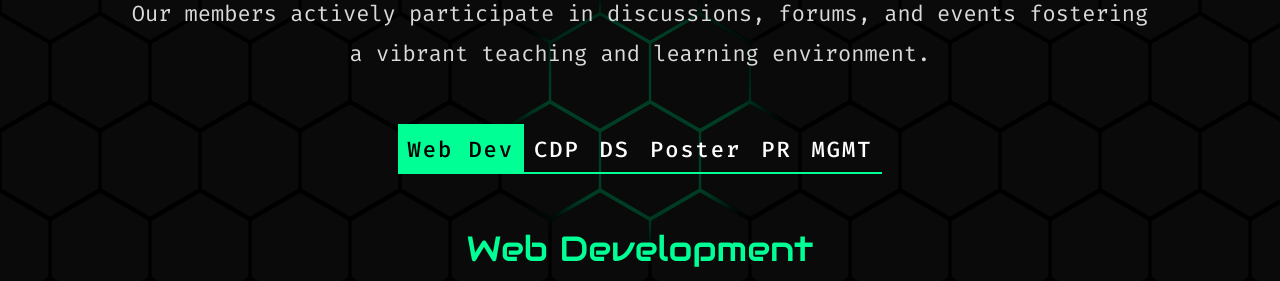
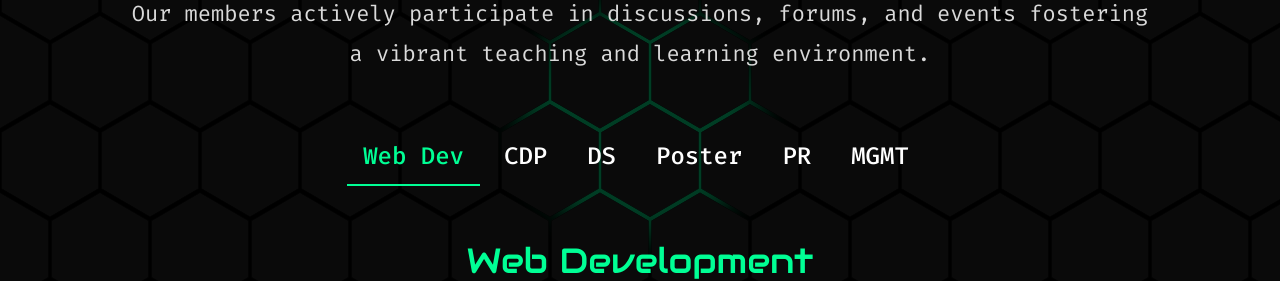
Before and after one commit to Hackerspace2023/Hackerspace-Portfolio, a React (Vite) app: page /members in a window 1280 px wide. Shown: the part 281-562 px from the top of the page. Built offline with nearby package versions, Linux system fonts and the light colour scheme.

Commit message:
merge conflict resolved

```diff
--- a/src/components/Category/MembersCategory.jsx
+++ b/src/components/Category/MembersCategory.jsx
@@ -22,83 +22,27 @@ const MembersCategory = ({ data, renderComponet }) => {
       setLoading(false);
     }, 800);
   }, [selectedOption]);
-  // console.log(members);
-
-  // console.log(members);
   return (
     <>
       <section className="categorySecion">
-        {/* <div className="categoryOptions membersOptions"> */}
         <div class=" text-2xl  font-medium text-center text-white mr-auto ml-auto w-fit">
           <ul class="flex flex-wrap -mb-px">
-            {/* <li class="me-2">
-              <a
-                href="#"
-                class="inline-block p-4 border-b-2 border-transparent rounded-t-lg hover:text-gray-600 hover:border-gray-300 dark:hover:text-gray-300"
-              >
-                Profile
-              </a>
-            </li>
-            <li class="me-2">
-              <a
-                href="#"
-                class="inline-block p-4 text-blue-600 border-b-2 border-blue-600 rounded-t-lg active dark:text-blue-500 dark:border-blue-500"
-                aria-current="page"
-              >
-                Dashboard
-              </a>
-            </li>
-            <li class="me-2">
-              <a
-                href="#"
-                class="inline-block p-4 border-b-2 border-transparent rounded-t-lg hover:text-gray-600 hover:border-gray-300 dark:hover:text-gray-300"
-              >
-                Settings
-              </a>
-            </li>
-            <li class="me-2">
-              <a
-                href="#"
-                class="inline-block p-4 border-b-2 border-transparent rounded-t-lg hover:text-gray-600 hover:border-gray-300 dark:hover:text-gray-300"
-              >
-                Contacts
-              </a>
-            </li> */}
             {infoData.map((ele, index) => (
-            <div className={`categoryOptionItem membersCategory ${ele.title === selectedOption ? 'active' : ''}`} key={index} onClick={()=>handleOptionClick(ele,index)}>
-              {ele.shortForm}
-            </div>
-          ))}
+              <li class="me-2">
+                <div
+                  class={`inline-block p-4 pb-3 border-b-2 border-transparent rounded-t-lg ${ele.title === selectedOption ? "text-primary border-b-primary" : "text-white"} hover:border-primary  hover:text-primary cursor-pointer`}
+                  aria-current="page"
+                  key={index}
+                  onClick={() => handleOptionClick(ele, index)}
+                >
+                  {ele.shortForm}
+                </div>
+              </li>
+            ))}
           </ul>
         </div>
-
-        {/* {infoData.map((ele, index) => (
-            <div className={`categoryOptionItem membersCategory ${ele.title === selectedOption ? 'active' : ''}`} key={index} onClick={()=>handleOptionClick(ele,index)}>
-              {ele.shortForm}
-            </div>
-          ))} */}
-        {/* </div> */}
         <h2 className="categoryTitle">{infoTitle.title}</h2>
         <div className="categoryCardSection">
-          {/* <div role="status">
-            <svg
-              aria-hidden="true"
-              class="w-20 h-20 text-gray-200 animate-spin dark:text-gray-800 fill-primary"
-              viewBox="0 0 100 101"
-              fill="none"
-              xmlns="http://www.w3.org/2000/svg"
-            >
-              <path
-                d="M100 50.5908C100 78.2051 77.6142 100.591 50 100.591C22.3858 100.591 0 78.2051 0 50.5908C0 22.9766 22.3858 0.59082 50 0.59082C77.6142 0.59082 100 22.9766 100 50.5908ZM9.08144 50.5908C9.08144 73.1895 27.4013 91.5094 50 91.5094C72.5987 91.5094 90.9186 73.1895 90.9186 50.5908C90.9186 27.9921 72.5987 9.67226 50 9.67226C27.4013 9.67226 9.08144 27.9921 9.08144 50.5908Z"
-                fill="currentColor"
-              />
-              <path
-                d="M93.9676 39.0409C96.393 38.4038 97.8624 35.9116 97.0079 33.5539C95.2932 28.8227 92.871 24.3692 89.8167 20.348C85.8452 15.1192 80.8826 10.7238 75.2124 7.41289C69.5422 4.10194 63.2754 1.94025 56.7698 1.05124C51.7666 0.367541 46.6976 0.446843 41.7345 1.27873C39.2613 1.69328 37.813 4.19778 38.4501 6.62326C39.0873 9.04874 41.5694 10.4717 44.0505 10.1071C47.8511 9.54855 51.7191 9.52689 55.5402 10.0491C60.8642 10.7766 65.9928 12.5457 70.6331 15.2552C75.2735 17.9648 79.3347 21.5619 82.5849 25.841C84.9175 28.9121 86.7997 32.2913 88.1811 35.8758C89.083 38.2158 91.5421 39.6781 93.9676 39.0409Z"
-                fill="currentFill"
-              />
-            </svg>
-            <span class="sr-only">Loading...</span>
-          </div> */}
           {loading ? (
             <div role="status">
               <svg
@@ -124,10 +68,6 @@ const MembersCategory = ({ data, renderComponet }) => {
               <Fragment key={index}>{renderComponet(ele)}</Fragment>
             ))
           )}
-
-          {/* {selectedMembers.map((ele, index) => (
-            <Fragment key={index}>{renderComponet(ele)}</Fragment>
-          ))} */}
         </div>
       </section>
     </>
--- a/src/css/Members.css
+++ b/src/css/Members.css
@@ -18,6 +18,7 @@
 .membersCategory{
   /* background-color: red; */
   min-width: fit-content;
+  /* gap: 10px; */
 }
 .membersOptions
 {
```
